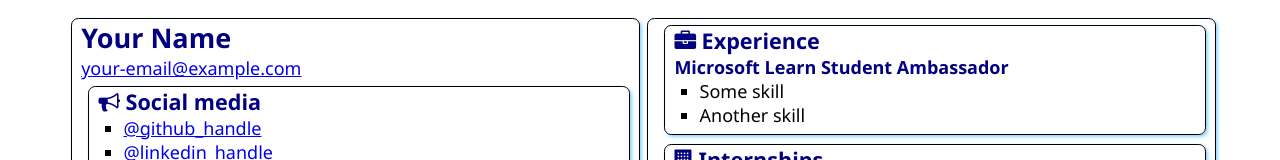
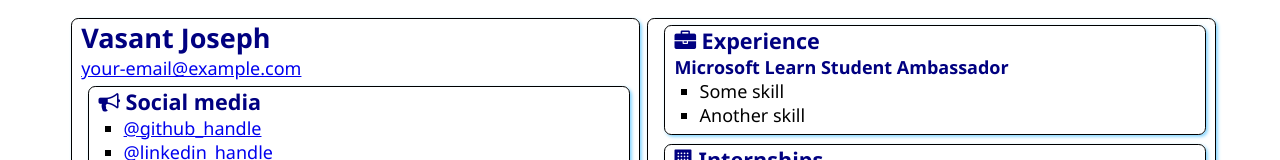
Before and after one commit to VasantJ3/SATechnicalOnboarding, a plain HTML site: page src/index.html in a window 1280 px wide. Shown: the top 160 px of the page. Drawn offline with Linux system fonts and the light colour scheme.

Commit message:
Added My Name
Used the template and updated my name.

```diff
--- a/src/index.html
+++ b/src/index.html
@@ -12,7 +12,7 @@
 <body>
     <main>
         <article class="box">
-            <h1>Your Name</h1>
+            <h1>Vasant Joseph</h1>
             <div><a href="mailto:your.email@example.com">your-email@example.com</a></div>
 
             <section class="box">
```
